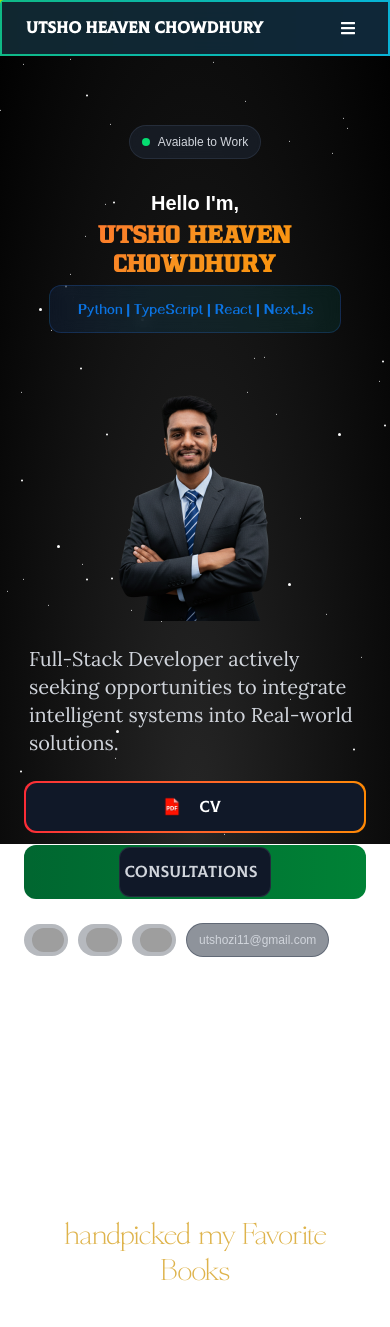
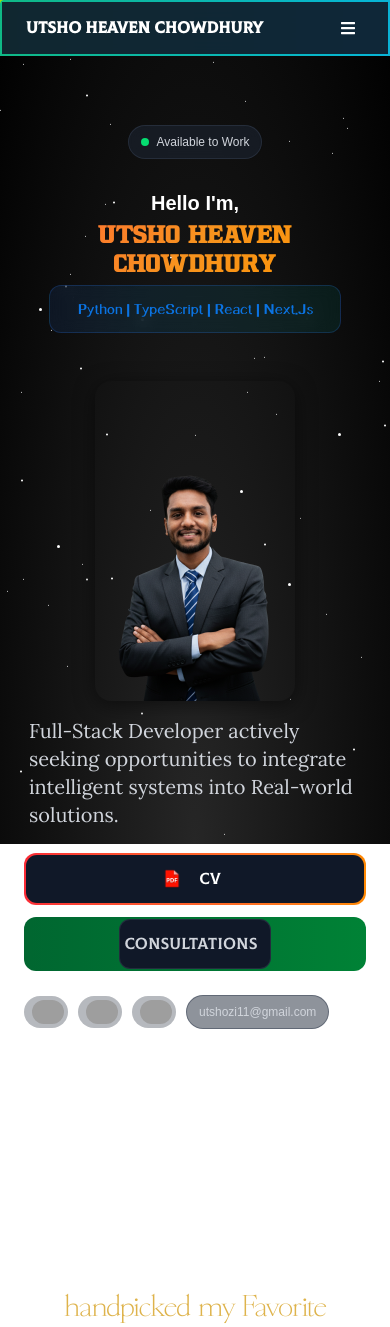
Before and after one commit to uzicodes/utsho-heaven-chowdhury, a Next.js app: page / in a window 390 px wide. Shown: the top 1327 px of the page. Built offline with nearby package versions, Linux system fonts and the light colour scheme; grey boxes are pictures that could not be loaded.

Commit message:
feat: added framer-motion package and added scroll animation in the hero section of the Homepage

```diff
--- a/package.json
+++ b/package.json
@@ -11,7 +11,7 @@
     "@types/styled-components": "^5.1.34",
     "class-variance-authority": "^0.7.1",
     "clsx": "^2.1.1",
-    "framer-motion": "^12.23.22",
+    "framer-motion": "^12.23.26",
     "lenis": "^1.3.11",
     "lucide-react": "^0.544.0",
     "next": "^16.0.7",
--- a/src/app/page.tsx
+++ b/src/app/page.tsx
@@ -6,6 +6,8 @@ import Head from 'next/head';
 import Image from 'next/image';
 import { FlipWords } from './components/flip-words';
 import BookshelfSection from './BookshelfSection';
+// FIX 1: Import 'Variants' type to solve the red error lines
+import { motion, Variants } from 'framer-motion';
 
 export default function Home() {
   const words = [
@@ -18,37 +20,63 @@ export default function Home() {
 
   const isMobile = useIsMobile(640);
 
+  // --- Animation Settings ---
+
+  // FIX 2: Added ': Variants' type annotation here
+  const containerVariants: Variants = {
+    hidden: { opacity: 0 },
+    visible: {
+      opacity: 1,
+      transition: { staggerChildren: 0.15, delayChildren: 0.2 },
+    },
+  };
+
+  // FIX 3: Added ': Variants' type annotation here
+  const itemVariants: Variants = {
+    hidden: { opacity: 0, y: 20 },
+    visible: {
+      opacity: 1,
+      y: 0,
+      transition: { type: "spring", stiffness: 50, damping: 20 }
+    },
+  };
+
   return (
     <>
       <Head>
         <link href="https://fonts.googleapis.com/css2?family=Paytone+One&display=swap" rel="stylesheet" />
       </Head>
-      {/* UPDATED: Changed bg-black to bg-transparent so the global stars show through */}
+
       <div className="relative min-h-screen text-white overflow-hidden bg-transparent">
-
-        {/* Navbar on top */}
         <Navbar />
 
-        {/* Main Content */}
-        {/* Z-index makes it above the stars */}
         <main className="min-h-screen relative z-10 pt-32">
           {/* Hero Section */}
           <div className="container mx-auto px-6 lg:px-8">
             <div className="flex min-h-[65vh] items-center">
+
               {/* Left Side - Hero Text */}
-              <div className="w-full lg:w-1/2">
+              <motion.div
+                className="w-full lg:w-1/2"
+                variants={containerVariants}
+                initial="hidden"
+                animate="visible"
+              >
                 <div className="space-y-6" style={{marginTop: '-0.20rem'}}>
+
                   {/* Welcome badge */}
-                  <div className={`flex ${isMobile ? 'justify-center' : ''}`}>
-                    <div className="inline-flex items-center gap-2 px-3 sm:px-4 py-2 rounded-full bg-gray-800/50 backdrop-blur-sm border border-gray-700/50 mb-2 animate__animated animate__fadeInDown animate__delay-1s">
+                  <motion.div variants={itemVariants} className={`flex ${isMobile ? 'justify-center' : ''}`}>
+                    <div className="inline-flex items-center gap-2 px-3 sm:px-4 py-2 rounded-full bg-gray-800/50 backdrop-blur-sm border border-gray-700/50 mb-2">
                       <div className="w-2 h-2 rounded-full bg-green-400 animate-pulse"></div>
                       <span className="text-gray-300 text-xs sm:text-sm font-medium">
-                        Avaiable to Work
+                        Available to Work
                       </span>
                     </div>
-                  </div>
+                  </motion.div>
+
+                  {/* Name Heading */}
                   {isMobile ? (
-                    <h1 className="hero-text font-bold leading-tight text-center mb-2">
+                    <motion.h1 variants={itemVariants} className="hero-text font-bold leading-tight text-center mb-2">
                       <span className="text-white block mb-1 mt-0" style={{ fontSize: '1.25rem' }}>Hello I&apos;m,</span>
                       <span
                         className="hero-name hogers-font"
@@ -68,9 +96,9 @@ export default function Home() {
                       >
                         UTSHO HEAVEN CHOWDHURY
                       </span>
-                    </h1>
+                    </motion.h1>
                   ) : (
-                    <h1 className="hero-text text-3xl lg:text-6xl xl:text-7xl font-bold leading-tight">
+                    <motion.h1 variants={itemVariants} className="hero-text text-3xl lg:text-6xl xl:text-7xl font-bold leading-tight">
                       <span
                         className="text-white"
                         style={{
@@ -97,11 +125,12 @@ export default function Home() {
                       >
                         UTSHO HEAVEN CHOWDHURY
                       </span>
-                    </h1>
+                    </motion.h1>
                   )}
+
                   {/* Role badge */}
-                  <div className={`flex ${isMobile ? 'justify-center' : ''}`}>
-                    <div className={`inline-flex items-center gap-2 sm:gap-3 ${isMobile ? 'px-3 py-2' : 'px-4 sm:px-8 py-3 sm:py-5'} rounded-xl sm:rounded-2xl bg-gradient-to-r from-blue-500/10 to-teal-500/10 border border-blue-500/20 ${isMobile ? 'mb-6 sm:mb-8' : 'mb-2'} backdrop-blur-sm animate__animated animate__fadeInUp animate__delay-1s ${isMobile ? 'min-w-[280px] min-h-[48px]' : 'min-w-[320px] min-h-[64px]'}`} style={!isMobile ? { marginLeft: '-5px' } : {}}>
+                  <motion.div variants={itemVariants} className={`flex ${isMobile ? 'justify-center' : ''}`}>
+                    <div className={`inline-flex items-center gap-2 sm:gap-3 ${isMobile ? 'px-3 py-2' : 'px-4 sm:px-8 py-3 sm:py-5'} rounded-xl sm:rounded-2xl bg-gradient-to-r from-blue-500/10 to-teal-500/10 border border-blue-500/20 ${isMobile ? 'mb-6 sm:mb-8' : 'mb-2'} backdrop-blur-sm ${isMobile ? 'min-w-[280px] min-h-[48px]' : 'min-w-[320px] min-h-[64px]'}`} style={!isMobile ? { marginLeft: '-5px' } : {}}>
                       <i className={`fas fa-rocket text-blue-400 animate-bounce ${isMobile ? 'text-xs' : 'text-sm sm:text-base'}`}></i>
                       <span>
                         <FlipWords
@@ -110,25 +139,47 @@ export default function Home() {
                         />
                       </span>
                     </div>
-                  </div>
-                  {/* Mobile Image - only shown on mobile screens */}
+                  </motion.div>
+
+                  {/* FIX 4: Mobile Image - Force visibility */}
                   {isMobile && (
-                    <div className="flex justify-center -mt-20">
-                      <img src="/DP_removed_BG.png" alt="Profile" width={200} height={200} style={{ maxWidth: '80vw', height: 'auto', borderRadius: '1rem', objectFit: 'cover' }} />
-                    </div>
+                    <motion.div
+                      // We removed 'variants={itemVariants}' to give it a forced, independent animation
+                      initial={{ opacity: 0, scale: 0.8 }}
+                      animate={{ opacity: 1, scale: 1 }}
+                      transition={{ duration: 0.5, delay: 0.2 }}
+                      className="flex justify-center mt-4 mb-4" // REMOVED -mt-20, added spacing
+                    >
+                      <img
+                        src="/DP_removed_BG.png"
+                        alt="Profile"
+                        width={200}
+                        height={200}
+                        style={{
+                          maxWidth: '80vw',
+                          height: 'auto',
+                          borderRadius: '1rem',
+                          objectFit: 'cover',
+                          boxShadow: '0 4px 20px rgba(0,0,0,0.5)' // Added shadow so it pops against background
+                        }}
+                      />
+                    </motion.div>
                   )}
-                  {/* Description under flipping words */}
-                  <div className="mt-4 text-xl text-gray-300 max-w-xl ml-auto lora-font" style={{ marginLeft: '5px' }}>
+
+                  {/* Description */}
+                  <motion.div variants={itemVariants} className="mt-4 text-xl text-gray-300 max-w-xl ml-auto lora-font" style={{ marginLeft: '5px' }}>
                     Full-Stack Developer actively seeking opportunities to integrate intelligent systems into Real-world solutions.
-                  </div>
+                  </motion.div>
+
                   {/* CTA Buttons */}
-                  <div className="flex flex-col sm:flex-row gap-3 sm:gap-2 animate__animated animate__fadeInUp animate__delay-2s mt-4">
-                    {/* CV Button */}
-                    <a
+                  <motion.div variants={itemVariants} className="flex flex-col sm:flex-row gap-3 sm:gap-2 mt-4">
+                    <motion.a
                       href="https://drive.google.com/file/d/1UiITMC1UhNa9bMl_sRLiXJxsgS8TDPqE/view?usp=sharing"
                       target="_blank"
                       rel="noopener noreferrer"
-                      className="group relative inline-flex items-center justify-center gap-3 bg-gradient-to-r from-red-500 to-orange-400 p-0.5 rounded-xl transition-all duration-300 hover:scale-105 hover:shadow-[0_0_2rem_-0.5rem_#F87171]"
+                      whileHover={{ scale: 1.05 }}
+                      whileTap={{ scale: 0.95 }}
+                      className="group relative inline-flex items-center justify-center gap-3 bg-gradient-to-r from-red-500 to-orange-400 p-0.5 rounded-xl transition-all duration-300 hover:shadow-[0_0_2rem_-0.5rem_#F87171]"
                     >
                       <span className="block w-full px-6 sm:px-8 py-3 sm:py-4 rounded-[11px] bg-gray-900 transition-all duration-300 group-hover:bg-gradient-to-r group-hover:from-red-500 group-hover:to-red-400">
                         <span className="relative flex items-center justify-center gap-2 text-white font-medium">
@@ -137,13 +188,14 @@ export default function Home() {
                           <i className="fas fa-arrow-right transform transition-all duration-300 group-hover:translate-x-1"></i>
                         </span>
                       </span>
-                    </a>
+                    </motion.a>
 
-                    {/* Contact Button */}
-                    <a
+                    <motion.a
                       href="https://calendly.com/utsho/30min"
                       target="_blank"
-                      className="group relative inline-flex items-center justify-center gap-3 p-0.5 rounded-xl bg-gradient-to-r from-green-800 to-green-700 transition-all duration-300 hover:scale-105 hover:shadow-[0_0_2rem_-0.5rem_#60A5FA]"
+                      whileHover={{ scale: 1.05 }}
+                      whileTap={{ scale: 0.95 }}
+                      className="group relative inline-flex items-center justify-center gap-3 p-0.5 rounded-xl bg-gradient-to-r from-green-800 to-green-700 transition-all duration-300 hover:shadow-[0_0_2rem_-0.5rem_#60A5FA]"
                     >
                       <span className="block px-1 sm:px-2 py-3 sm:py-4 rounded-[11px] bg-gray-900 border border-gray-700/50 transition-all duration-300 group-hover:bg-gradient-to-r group-hover:from-gray-800 group-hover:to-gray-700">
                         <span className="relative flex items-center justify-end gap-2 text-gray-300 font-medium group-hover:text-white min-w-[120px]">
@@ -151,66 +203,81 @@ export default function Home() {
                           <i className="fas fa-envelope transform transition-all duration-300 group-hover:rotate-12"></i>
                         </span>
                       </span>
-                    </a>
-                  </div>
-                  {/* Social Icons Row */}
-                  <div className="flex gap-2.5 mt-6 items-center">
-                    <button
+                    </motion.a>
+                  </motion.div>
+
+                  {/* Social Icons */}
+                  <motion.div variants={itemVariants} className="flex gap-2.5 mt-6 items-center">
+                    <motion.button
+                      whileHover={{ scale: 1.1 }}
                       aria-label="GitHub"
                       className="contact-social-icon rounded-full p-1 bg-gray-900/30 hover:bg-gray-800/60"
                       onClick={() => window.open('https://github.com/uzicodes', '_blank')}
                     >
                       <img src="https://skillicons.dev/icons?i=github" alt="GitHub" width={32} height={32} className="rounded-full ml-1" />
-                    </button>
+                    </motion.button>
 
-                    <button
+                    <motion.button
+                      whileHover={{ scale: 1.1 }}
                       aria-label="LinkedIn"
                       className="contact-social-icon rounded-full p-1 bg-gray-900/30 hover:bg-gray-800/60"
                       onClick={() => window.open('https://www.linkedin.com/in/utsho-heaven-chowdhury/', '_blank')}
                     >
+                      <img src="https://skillicons.dev/icons?i=linkedin" alt="LinkedIn" width={32} height={32} className="rounded-full ml-1" />
+                    </motion.button>
 
-                      <img src="https://skillicons.dev/icons?i=linkedin" alt="LinkedIn" width={32} height={32} className="rounded-full ml-1" />
-                    </button>
-
-                    <button
+                    <motion.button
+                      whileHover={{ scale: 1.1 }}
                       aria-label="Email"
                       className="contact-social-icon rounded-full p-1 bg-gray-900/30 hover:bg-gray-800/60"
                       onClick={() => window.location.href = 'mailto:utshozi11@gmail.com'}
                     >
                       <img src="https://skillicons.dev/icons?i=gmail" alt="Gmail" width={32} height={32} className="rounded-full ml-1" />
-                    </button>
+                    </motion.button>
 
-
-                    {/* Gmail address */}
-                    <div className="inline-flex items-center gap-2 px-3 sm:px-4 py-2 rounded-full bg-gray-800/50 backdrop-blur-sm border border-gray-700/50 animate__animated animate__fadeInDown animate__delay-1s ml-3.9">
+                    <div className="inline-flex items-center gap-2 px-3 sm:px-4 py-2 rounded-full bg-gray-800/50 backdrop-blur-sm border border-gray-700/50 ml-3.9">
                       <span className="text-gray-300 text-xs sm:text-sm font-medium">
                         utshozi11@gmail.com
                       </span>
                     </div>
-                  </div>
+                  </motion.div>
                 </div>
-              </div>
-              {/* Right Side - Glowing Card (hidden on mobile) */}
+              </motion.div>
+
+              {/* Right Side - Glowing Card */}
               {!isMobile && (
                 <div className="w-full lg:w-1/2 relative">
-                  <div
+                  <motion.div
+                    initial={{ opacity: 0, scale: 0.8, x: "-50%", y: 0 }}
+                    animate={{
+                      opacity: 1,
+                      scale: 1,
+                      x: "-50%",
+                      y: [0, -15, 0],
+                      boxShadow: [
+                        "0 0 15px #7df9ff, 0 0 25px #00bfff, inset 0 0 0 1px #7df9ff",
+                        "0 0 25px #7df9ff, 0 0 45px #00bfff, inset 0 0 0 1px #7df9ff",
+                        "0 0 15px #7df9ff, 0 0 25px #00bfff, inset 0 0 0 1px #7df9ff"
+                      ]
+                    }}
+                    transition={{
+                      duration: 0.8,
+                      delay: 0.5,
+                      y: { duration: 4, repeat: Infinity, ease: "easeInOut" },
+                      boxShadow: { duration: 2, repeat: Infinity, ease: "easeInOut" }
+                    }}
                     className="rounded-2xl p-1 absolute"
                     style={{
                       width: '320px',
                       height: '400px',
                       background: '#7df9ff',
-                      boxShadow: '0 0 15px #7df9ff, 0 0 25px #00bfff, inset 0 0 0 1px #7df9ff',
-                      animation: 'glow-pulse 2s ease-in-out infinite alternate',
                       top: '-150px',
                       left: '50%',
-                      transform: 'translateX(-50%)'
                     }}
                   >
                     <div
                       className="bg-gray-900 rounded-xl h-full flex items-start justify-center pt-1 pb-1 px-1"
-                      style={{
-                        backgroundColor: 'rgba(17, 24, 39, 0.95)'
-                      }}
+                      style={{ backgroundColor: 'rgba(17, 24, 39, 0.95)' }}
                     >
                       <Image
                         src="/DP_removed_BG.png"
@@ -224,17 +291,24 @@ export default function Home() {
                         }}
                       />
                     </div>
-                  </div>
+                  </motion.div>
                 </div>
               )}
             </div>
           </div>
-          {/* Section - About Me */}
-          <div className="container mx-auto px-6 lg:px-8 mt-20">
+
+          {/* Section - About Me (Scroll Reveal) */}
+          <motion.div
+            initial={{ opacity: 0, y: 50 }}
+            whileInView={{ opacity: 1, y: 0 }}
+            transition={{ duration: 0.8 }}
+            viewport={{ once: true, margin: "-100px" }}
+            className="container mx-auto px-6 lg:px-8 mt-20"
+          >
             <BookshelfSection />
             {require('./about/about').default()}
             <div style={{ height: '2rem', width: '100%' }} />
-          </div>
+          </motion.div>
         </main>
       </div>
     </>
```
Also changed, not shown: 1 other file (tests, documents, lock files or other folders).
